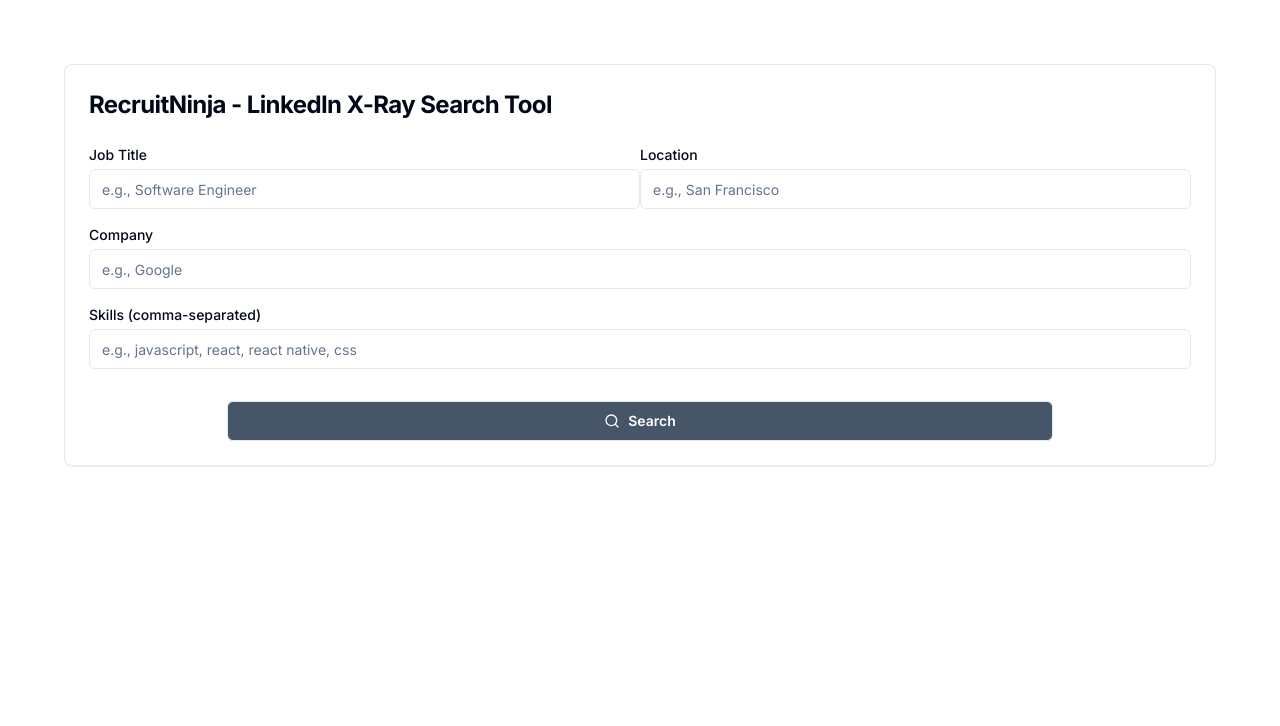
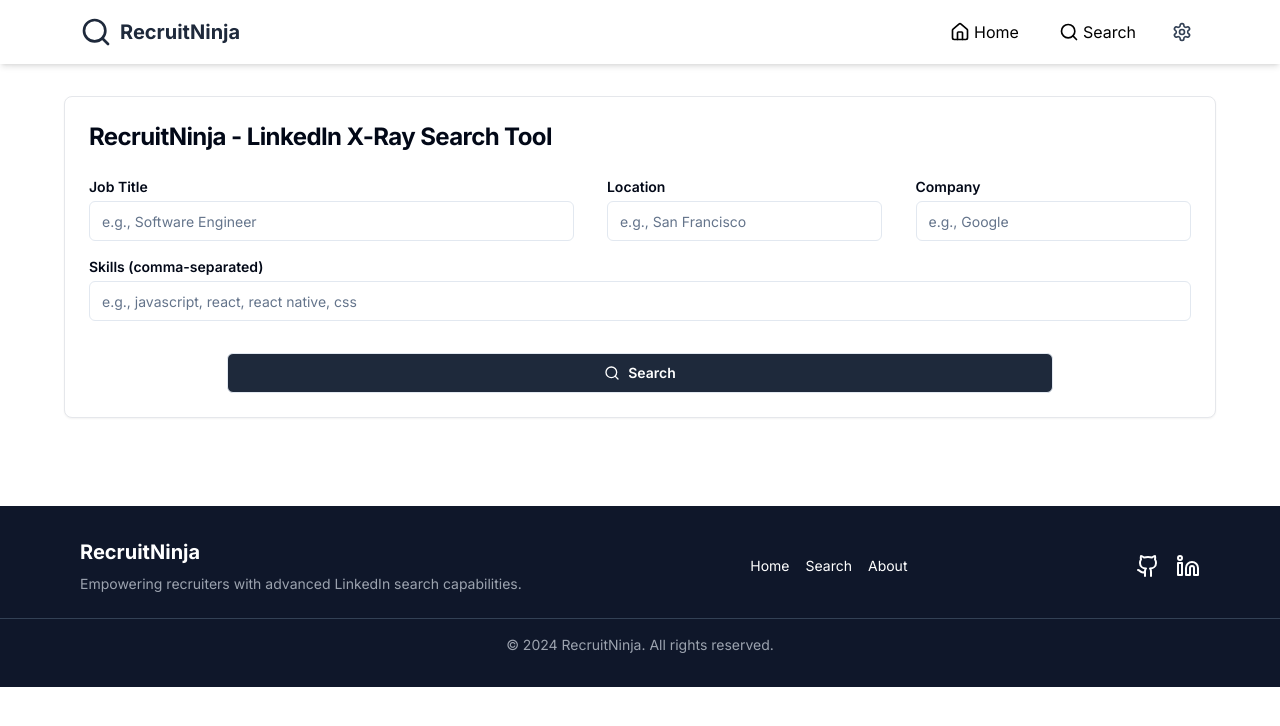
Before and after one commit to Bharath-Dubbaka/recruitNinja, a Next.js app: page / in a window 1280 px wide. Shown: the top 726 px of the page. Built offline with nearby package versions, Linux system fonts and the light colour scheme.

Commit message:
added outline of navbar and footer with ui/ux alignment

```diff
--- a/package.json
+++ b/package.json
@@ -10,6 +10,7 @@
   },
   "dependencies": {
     "@radix-ui/react-checkbox": "^1.1.2",
+    "@radix-ui/react-navigation-menu": "^1.2.1",
     "@radix-ui/react-slot": "^1.1.0",
     "class-variance-authority": "^0.7.0",
     "clsx": "^2.1.1",
--- a/src/app/page.tsx
+++ b/src/app/page.tsx
@@ -1,59 +1,16 @@
 import SearchPage from "@/components/searchPage";
+import Footer from "@/components/ui/footer";
+import Navbar from "@/components/ui/navbar";
 import Image from "next/image";
 
 export default function Home() {
-  return (
-    <div >
-      <main className="mt-16">
-        <SearchPage/>
-      </main>
-      {/* <footer className="row-start-3 flex gap-6 flex-wrap items-center justify-center">
-        <a
-          className="flex items-center gap-2 hover:underline hover:underline-offset-4"
-          href="https://nextjs.org/learn?utm_source=create-next-app&utm_medium=appdir-template-tw&utm_campaign=create-next-app"
-          target="_blank"
-          rel="noopener noreferrer"
-        >
-          <Image
-            aria-hidden
-            src="/file.svg"
-            alt="File icon"
-            width={16}
-            height={16}
-          />
-          Learn
-        </a>
-        <a
-          className="flex items-center gap-2 hover:underline hover:underline-offset-4"
-          href="https://vercel.com/templates?framework=next.js&utm_source=create-next-app&utm_medium=appdir-template-tw&utm_campaign=create-next-app"
-          target="_blank"
-          rel="noopener noreferrer"
-        >
-          <Image
-            aria-hidden
-            src="/window.svg"
-            alt="Window icon"
-            width={16}
-            height={16}
-          />
-          Examples
-        </a>
-        <a
-          className="flex items-center gap-2 hover:underline hover:underline-offset-4"
-          href="https://nextjs.org?utm_source=create-next-app&utm_medium=appdir-template-tw&utm_campaign=create-next-app"
-          target="_blank"
-          rel="noopener noreferrer"
-        >
-          <Image
-            aria-hidden
-            src="/globe.svg"
-            alt="Globe icon"
-            width={16}
-            height={16}
-          />
-          Go to nextjs.org →
-        </a>
-      </footer> */}
-    </div>
-  );
+   return (
+      <div>
+         <Navbar />
+         <main className="mt-24">
+            <SearchPage />
+         </main>
+         <Footer />
+      </div>
+   );
 }
--- a/src/components/searchPage.tsx
+++ b/src/components/searchPage.tsx
@@ -187,9 +187,9 @@
                            onChange={(e: any) => setKeywords(e.target.value)}
                         />
                      </div> */}
-                     <div className="flex">
-                        <div className="w-[50%]">
-                           <label className="block text-sm font-medium mb-1">
+                     <div className="flex justify-between">
+                        <div className="w-[44%]">
+                           <label className="block text-sm font-semibold mb-1">
                               Job Title
                            </label>
                            <Input
@@ -198,8 +198,8 @@
                               onChange={(e: any) => setJobTitle(e.target.value)}
                            />
                         </div>
-                        <div className="w-[50%]">
-                           <label className="block text-sm font-medium mb-1">
+                        <div className="w-[25%]">
+                           <label className="block text-sm font-semibold mb-1">
                               Location
                            </label>
                            <Input
@@ -209,10 +209,9 @@
                               //multiple locations at once - PREMIUM
                            />
                         </div>
-                     </div>
 
-                     <div>
-                        <label className="block text-sm font-medium mb-1">
+                        <div className="w-[25%]">
+                           <label className="block text-sm font-semibold mb-1">
                               Company
                            </label>
                            <Input
@@ -221,8 +220,10 @@
                               onChange={(e: any) => setCompany(e.target.value)}
                            />
                         </div>
+                     </div>
+
                      <div>
-                        <label className="block text-sm font-medium mb-1">
+                        <label className="block text-sm font-semibold mb-1">
                            Skills (comma-separated)
                         </label>
                         <Input
@@ -234,7 +235,7 @@
                      </div>
                      <div className="flex items-center align-middle justify-center">
                         <Button
-                           className=" w-3/4 mt-4 bg-slate-600 text-white font-semibold hover:bg-slate-800 hover:text-white"
+                           className=" w-3/4 mt-4 bg-slate-800 text-white font-semibold hover:bg-slate-600 hover:text-white"
                            onClick={generateSearchString}
                            variant="outline"
                         >
@@ -302,7 +303,7 @@
                      {/* Pagination Controls */}
                      <div className="mt-4 flex justify-between">
                         <button
-                           className="px-4 py-2 bg-gray-200 hover:bg-gray-300 rounded"
+                           className="px-4 py-2 bg-gray-200 hover:bg-gray-300 rounded "
                            onClick={() =>
                               setPage((prev) => Math.max(prev - 1, 1))
                            }
@@ -310,9 +311,9 @@
                         >
                            Previous
                         </button>
-                        <span>Page {page}</span>
+                        <span className="font-semibold">Page {page}</span>
                         <button
-                           className="px-4 py-2 bg-gray-200 hover:bg-gray-300 rounded"
+                           className="px-4 py-2 bg-gray-200 hover:bg-gray-300 rounded "
                            onClick={() => setPage((prev) => prev + 1)}
                         >
                            Next
--- /dev/null
+++ b/src/components/ui/footer.tsx
@@ -0,0 +1,49 @@
+import React from 'react';
+import Link from 'next/link';
+import { Github, Linkedin } from 'lucide-react';
+
+export default function Footer() {
+  return (
+    <footer className="bg-slate-900 text-white py-8 mt-16">
+      <div className="max-w-6xl mx-auto px-4 flex justify-between items-center">
+        <div>
+          <h3 className="text-xl font-bold">RecruitNinja</h3>
+          <p className="text-gray-400 text-sm mt-2">
+            Empowering recruiters with advanced LinkedIn search capabilities.
+          </p>
+        </div>
+
+        <div className="flex items-center space-x-4">
+          <Link href="/" className="text-sm hover:text-gray-300">Home</Link>
+          <Link href="/search" className="text-sm hover:text-gray-300">Search</Link>
+          <Link href="/about" className="text-sm hover:text-gray-300">About</Link>
+        </div>
+
+        <div className="flex space-x-4">
+          <a
+            href="https://github.com/your-repo"
+            target="_blank"
+            rel="noopener noreferrer"
+            className="hover:text-gray-300"
+          >
+            <Github className="w-6 h-6" />
+          </a>
+          <a
+            href="https://linkedin.com/company/your-company"
+            target="_blank"
+            rel="noopener noreferrer"
+            className="hover:text-gray-300"
+          >
+            <Linkedin className="w-6 h-6" />
+          </a>
+        </div>
+      </div>
+
+      <div className="text-center border-t border-slate-700 mt-6 pt-4">
+        <p className="text-sm text-gray-400">
+          © {new Date().getFullYear()} RecruitNinja. All rights reserved.
+        </p>
+      </div>
+    </footer>
+  );
+}
--- /dev/null
+++ b/src/components/ui/navbar.tsx
@@ -0,0 +1,30 @@
+import React from 'react';
+import Link from 'next/link';
+import { Search, Home, Settings } from 'lucide-react';
+
+export default function Navbar() {
+  return (
+    <nav className="fixed top-0 left-0 w-full z-50 bg-white shadow-md">
+      <div className="max-w-6xl mx-auto px-4 py-3 flex justify-between items-center">
+        <Link href="/" className="flex items-center space-x-2">
+          <Search className="w-8 h-8 text-slate-800" />
+          <span className="text-xl font-bold text-slate-800">RecruitNinja</span>
+        </Link>
+
+        <div className="flex items-center space-x-4">
+          <Link href="/" className="flex items-center space-x-1 hover:bg-gray-100 px-3 py-2 rounded-md">
+            <Home className="w-5 h-5" />
+            <span>Home</span>
+          </Link>
+          <Link href="/search" className="flex items-center space-x-1 hover:bg-gray-100 px-3 py-2 rounded-md">
+            <Search className="w-5 h-5" />
+            <span>Search</span>
+          </Link>
+          <Link href="/settings" className="hover:bg-gray-100 p-2 rounded-full">
+            <Settings className="w-5 h-5 text-slate-700" />
+          </Link>
+        </div>
+      </div>
+    </nav>
+  );
+}
```
Also changed, not shown: 1 other file (tests, documents, lock files or other folders). Lines whose indentation alone changed are shown as unchanged.
